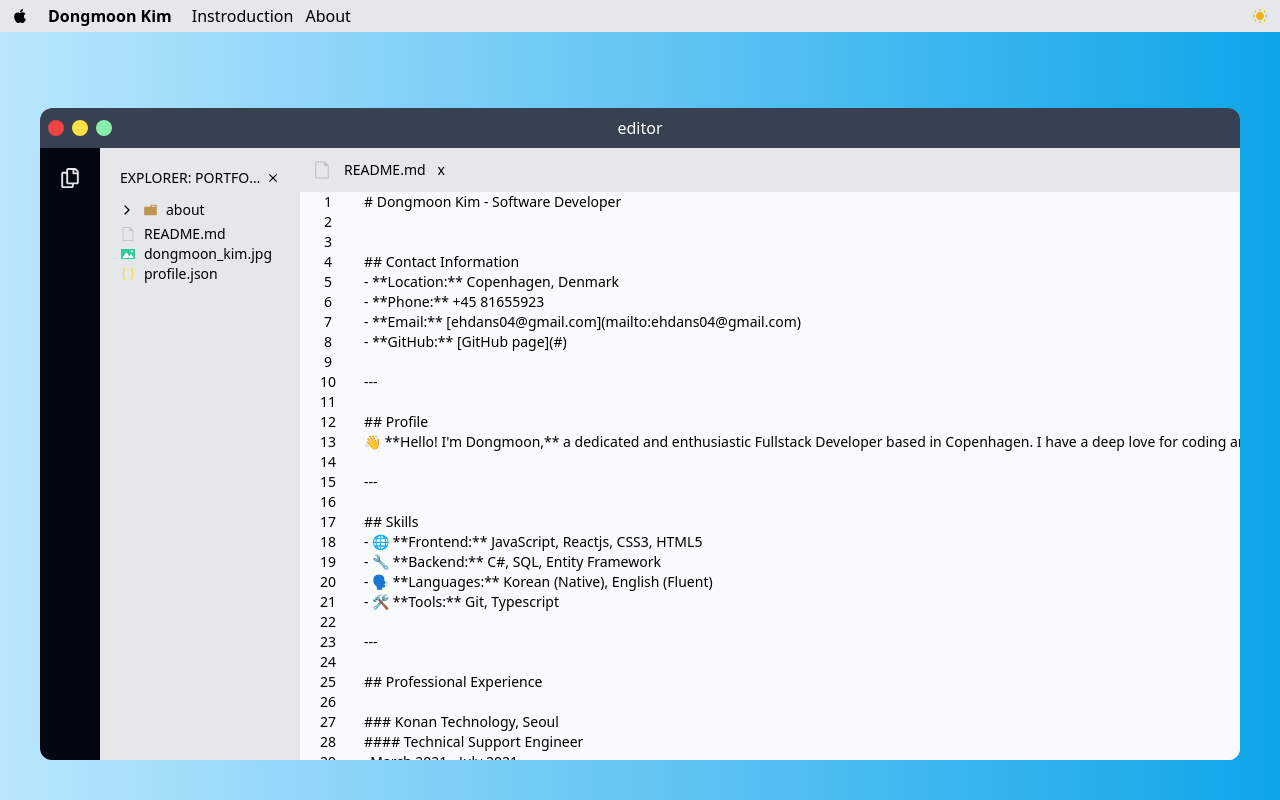
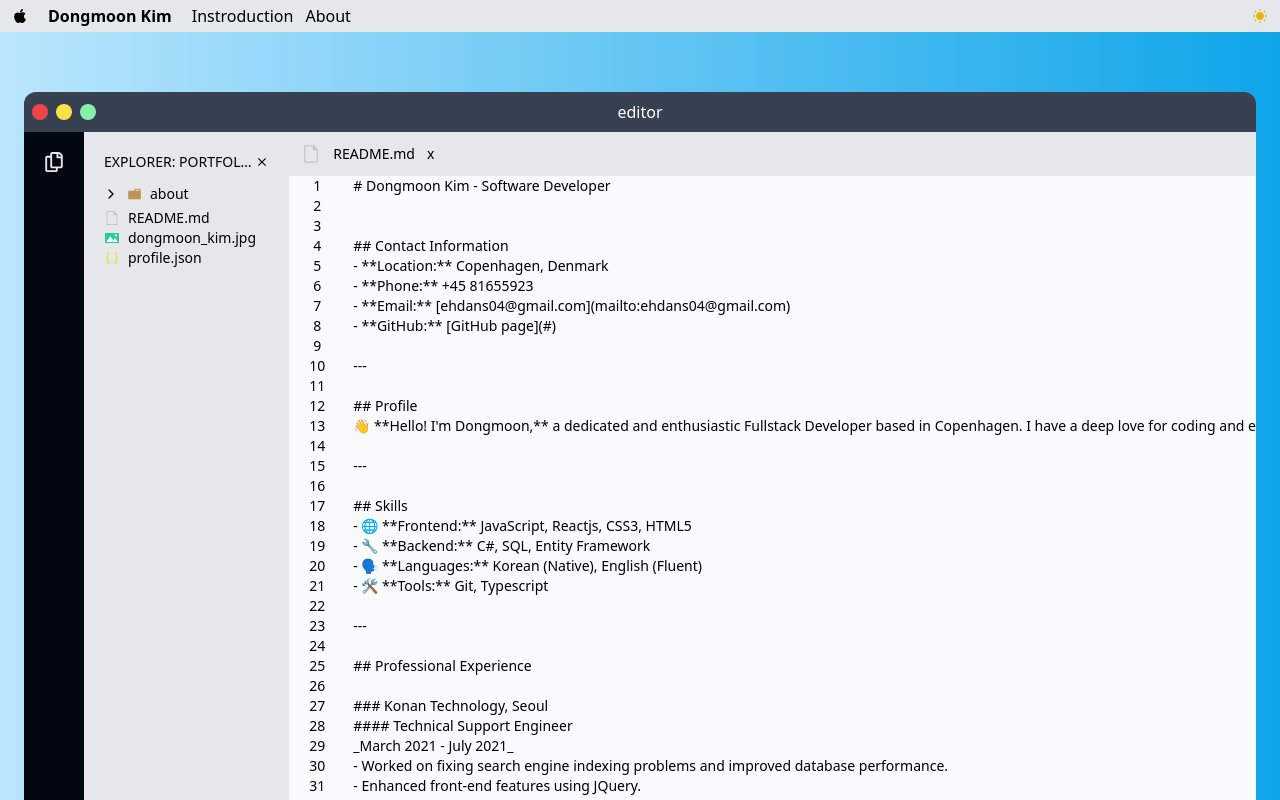
Before and after one commit to Dongmoon29/portfolio, a Next.js app: page /about in a window 1280 px wide. Built offline with nearby package versions, Linux system fonts and the light colour scheme.

Commit message:
add: maximize button on sidebar

```diff
--- a/src/app/about/page.tsx
+++ b/src/app/about/page.tsx
@@ -6,26 +6,30 @@
 import { useOsContext } from '@/context/OsContext';
 import { useThemeContext } from '@/context/ThemeContext';
 import { VscodeProvider } from '@/context/VscodeContext';
-import { FC, useEffect } from 'react';
+import { FC, useEffect, useState } from 'react';
 
 const AboutMe: FC = () => {
   const { theme } = useThemeContext();
   const { os } = useOsContext();
+  const [isMaximize, setIsMaximize] = useState(false);
+
+  const toggleMaximize = () => {
+    setIsMaximize((prev) => !prev);
+  };
 
   return (
     <div
       id="aboutMe"
-      className={`flex flex-col gap-9 h-screen max-h-screen bg-gradient-to-r ${
+      className={`flex flex-col justify-between overflow-auto gap-9 h-screen max-h-screen bg-gradient-to-r ${
         theme === 'dark'
           ? 'from-sky-950 to-orange-900'
           : 'from-sky-200 to-sky-500'
       }
-      ${os === 'MacOs' ? '' : 'pb-20'}
       `}>
       {os === 'MacOs' ? <OsxMenuBar /> : null}
-      <div className="p-10 overflow-hidden h-full">
+      <div className={`flex-grow ${isMaximize ? '' : 'p-6'} flex-1`}>
         <VscodeProvider>
-          <VsCodeComponent />
+          <VsCodeComponent toggleMaximize={toggleMaximize} />
         </VscodeProvider>
       </div>
       {os === 'Window' ? <WindowMenuBar /> : null}
--- a/src/components/about/vscode/vscode.tsx
+++ b/src/components/about/vscode/vscode.tsx
@@ -12,11 +12,16 @@
 import { FaRegCopy } from 'react-icons/fa';
 import { WindowHeader } from '@/components/os/windowOs/windowHeader';
 
-const VsCodeComponent: FC = () => {
+type VsCodeComponentProps = {
+  toggleMaximize?: () => void;
+};
+
+const VsCodeComponent: FC<VsCodeComponentProps> = ({ toggleMaximize }) => {
   const { state } = useVscodeContext();
   const { os } = useOsContext();
   const { theme } = useThemeContext();
   const [isSidebarOpen, setIsSidebarOpen] = useState(true);
+  const [isMaximize, setIsMaximize] = useState(false);
 
   const toggleSidebar = () => {
     setIsSidebarOpen((prev) => !prev);
@@ -24,13 +29,14 @@
 
   return (
     <div
-      className={`flex flex-col overflow-auto ${
+      className={`flex flex-col ${
         theme === 'dark' ? 'text-white' : 'text-black'
-      } rounded-t-xl h-full w-full rounded-b-xl`}>
+      } rounded-xl ${isMaximize ? 'h-screen w-screen' : 'h-full w-full'}`}>
       {os === 'MacOs' ? (
         <OsxWindowHeader title="editor" />
       ) : (
         <WindowHeader
+          toggleMaximize={toggleMaximize}
           title="editor"
           icon={
             <Image
@@ -43,14 +49,14 @@
           }
         />
       )}
-      <div className="flex flex-col overflow-hidden h-full w-full text-xs md:text-sm">
-        <div className="flex flex-1 min-h-0">
+      <div className="flex flex-col h-full w-full text-xs md:text-sm">
+        <div className="flex flex-1 rounded-br-xl">
           <div
             className={`hidden sm:flex flex-col p-5 ${
               theme === 'dark'
                 ? 'bg-gray-600 text-gray-300'
                 : 'bg-gray-950 text-gray-200'
-            } `}>
+            } rounded-bl-xl `}>
             <div
               className={`text-xl cursor-pointer hover:${
                 theme === 'dark' ? 'text-gray-200' : 'text-gray-100'
```
